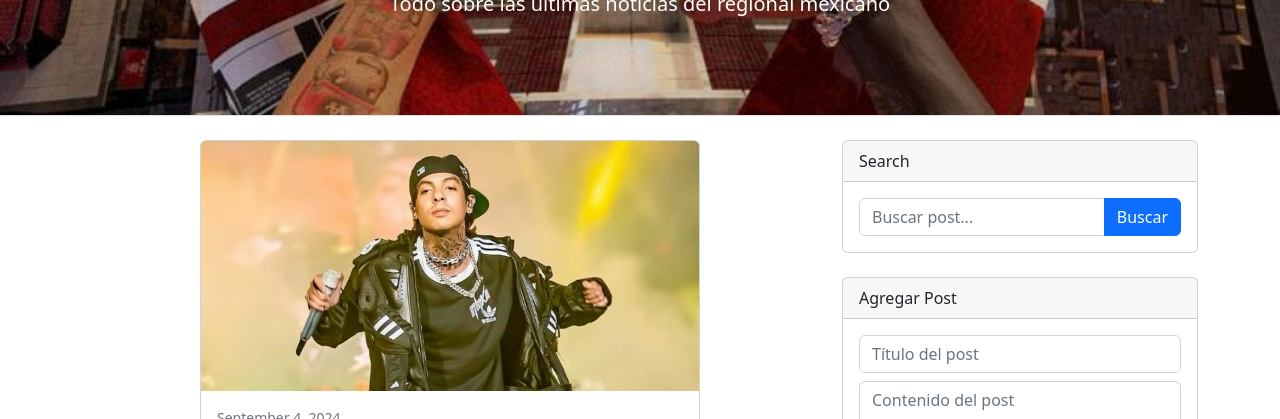
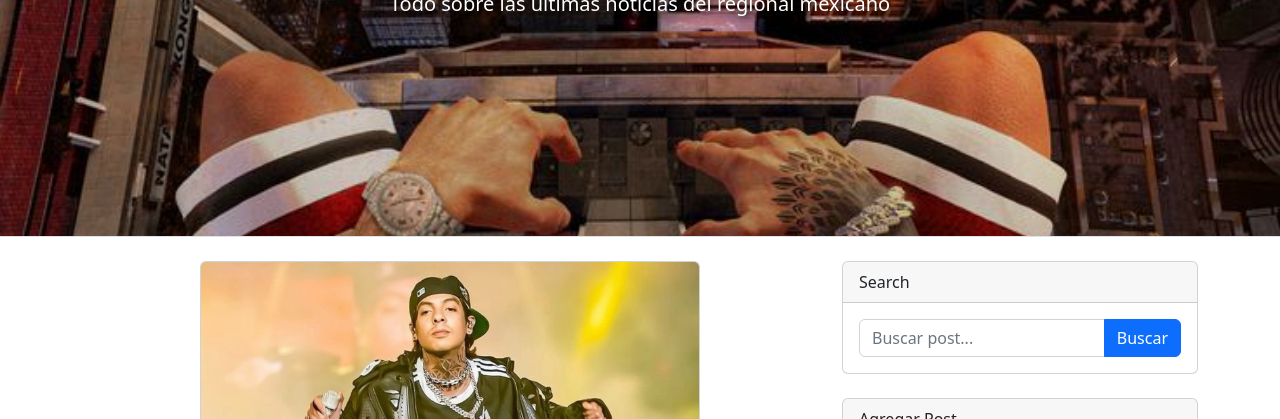
Before and after one commit to AldoAndrade01/Bootstrap-page, a plain HTML site: page index.html in a window 1280 px wide. Shown: the part 239-658 px from the top of the page. Drawn offline with nearby package versions, Linux system fonts and the light colour scheme.

Commit message:
v4
ajustes al header

```diff
--- a/styles.css
+++ b/styles.css
@@ -8,15 +8,18 @@
 }
 
 .header-background {
-    background-image: url('/img/fondo1.jpg');
-    background-size: cover;
-    background-position: center;
-    background-repeat: no-repeat;
+    background-image: url('/img/fondo.1.jpg'); /* Reemplaza con la ruta de tu imagen */
+    background-size: cover; /* Asegura que la imagen cubra todo el contenedor */
+    background-position: center; /* Centra la imagen */
+    background-repeat: no-repeat; /* Evita que la imagen se repita */
+    height: 400px; /* Ajusta la altura del encabezado */
 }
 
 .text-header {
-    color: white;
+    color: white; /* Asegúrate de que el texto sea visible sobre la imagen */
+    text-shadow: 2px 2px 5px rgba(0, 0, 0, 0.7); /* Añade sombra para mejor contraste */
 }
+
 
 .post-card {
     max-width: 500px;
```
Also changed, not shown: index.html (+1 -0 lines), img/fondo.1.jpg (added), img/fondo1.jpg (deleted).
